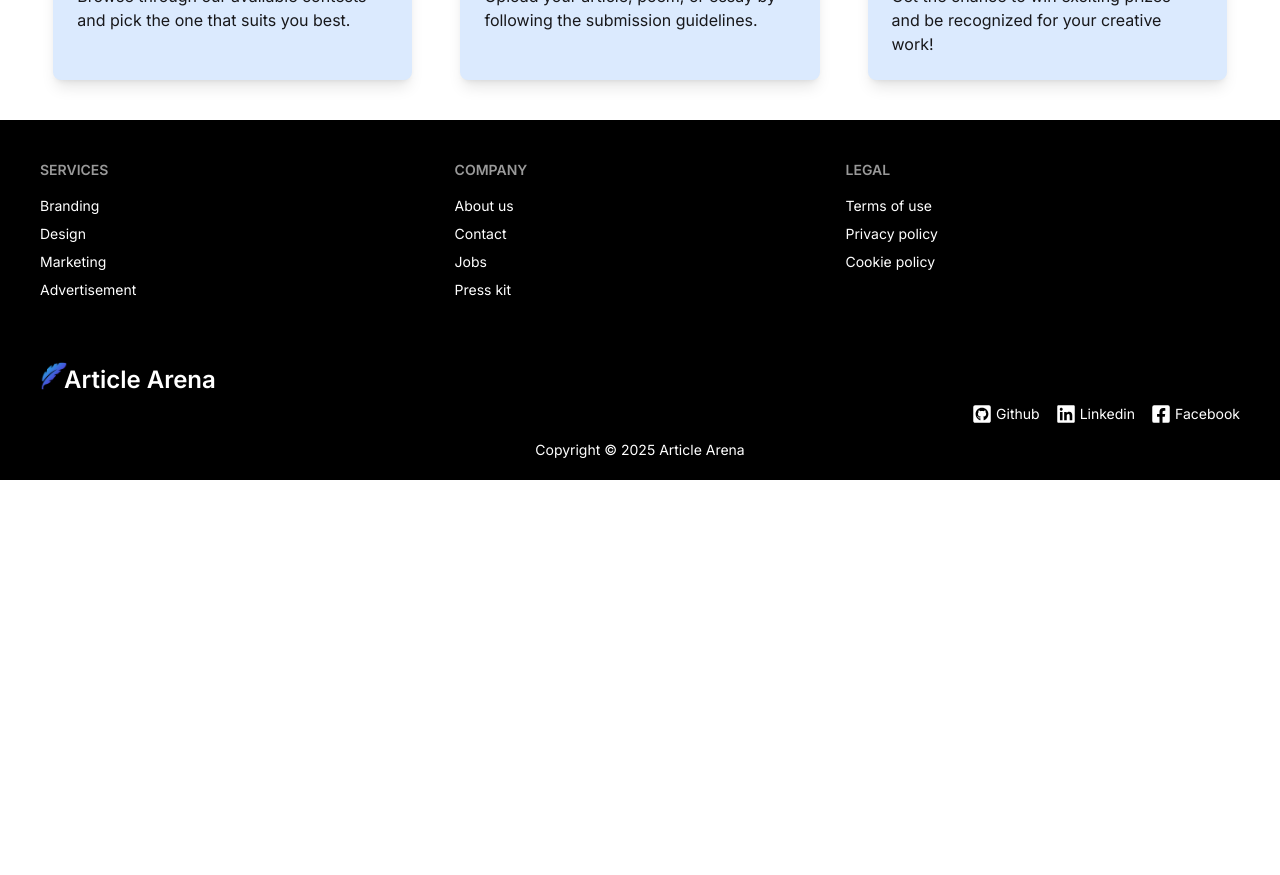
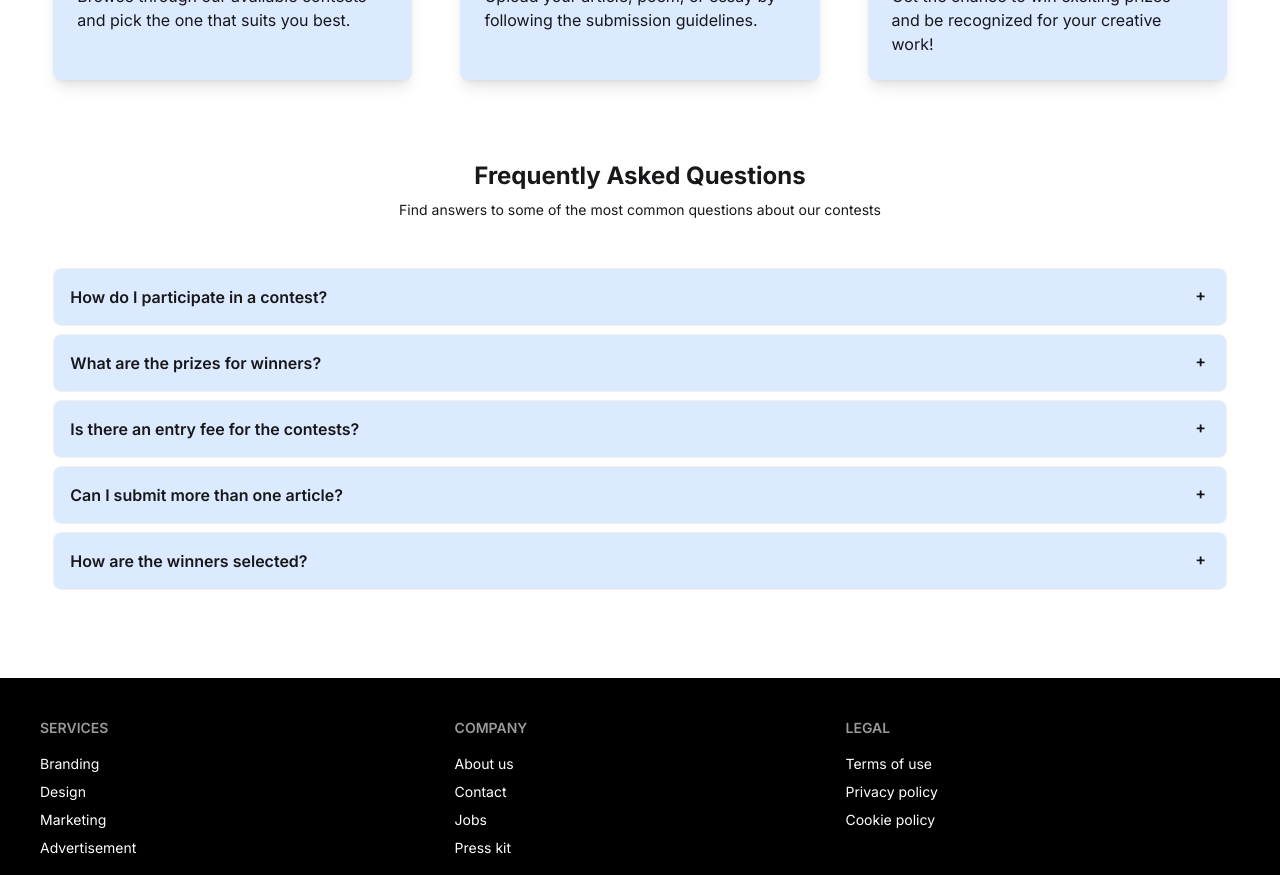
Before and after one commit to SubrotoKumar7/article-arena-client, a React (Vite) app: page / in a window 1280 px wide. Shown: the part 3080-3955 px from the top of the page. Before the commit the page ends 3560 px from the top, so only its background shows below. Built offline with nearby package versions, Linux system fonts and the light colour scheme.

Commit message:
FAQ section added

```diff
--- /dev/null
+++ b/src/components/FAQ/FAQ.jsx
@@ -0,0 +1,55 @@
+import React from 'react';
+import Container from '../Shared/Container/Container';
+import Heading from '../Shared/Heading/Heading';
+
+const faqs = [
+        {
+        question: "How do I participate in a contest?",
+        answer:
+            "To participate, simply choose a contest from the 'Contests' section, submit your article or essay by the given deadline, and you are good to go! Make sure to read the submission guidelines before entering.",
+        },
+        {
+        question: "What are the prizes for winners?",
+        answer:
+            "Prizes vary depending on the contest. However, the winners can earn cash prizes, gift vouchers, and even a feature on our homepage.",
+        },
+        {
+        question: "Is there an entry fee for the contests?",
+        answer:
+            "Yes, there is an entry fee for all of our contests. The fee helps us maintain a fair and high-quality competition, with exciting prizes and rewards for the winners. You can find the fee details on each contest page before submitting your entry.",
+        },
+        {
+        question: "Can I submit more than one article?",
+        answer:
+            "Yes, you can submit multiple articles in different contests. However, each article must be original and meet the guidelines for the respective contest.",
+        },
+        {
+        question: "How are the winners selected?",
+        answer:
+            "Winners are selected by a panel of judges who evaluate the creativity, originality, and quality of the submissions. The selection process is fair, transparent, and impartial.",
+        },
+    ];
+
+const FAQ = () => {
+    return (
+        <div className='py-10'>
+            <Container>
+                <Heading position={"text-center"} title={'Frequently Asked Questions'} subtitle={'Find answers to some of the most common questions about our contests'}></Heading>
+
+                <div className='py-10'>
+                    {
+                        faqs.map((faq, index) =>
+                        <div key={index} className="collapse collapse-plus bg-base-100 my-2 border border-base-300 duration-500">
+                            <input type="radio" name="my-accordion-3" />
+                            <div className="collapse-title font-semibold bg-blue-100">{faq.question}</div>
+                            <div className="collapse-content text-sm">{faq.answer}</div>
+                        </div>
+                        )
+                    }
+                </div>
+            </Container>
+        </div>
+    );
+};
+
+export default FAQ;
--- a/src/pages/Home/Home.jsx
+++ b/src/pages/Home/Home.jsx
@@ -4,8 +4,10 @@ import Popular from './Popular/Popular';
 import Motivation from './Motivation/Motivation';
 import RecentWinner from './RecentWinner/RecentWinner';
 import HowItWork from '../../components/HowItWork/HowItWork';
+import FAQ from '../../components/FAQ/FAQ';
 
 const Home = () => {
+
     return (
         <div>
             <Banner></Banner>
@@ -13,6 +15,7 @@ const Home = () => {
             <Motivation></Motivation>
             <RecentWinner></RecentWinner>
             <HowItWork></HowItWork>
+            <FAQ></FAQ>
         </div>
     );
 };
```
